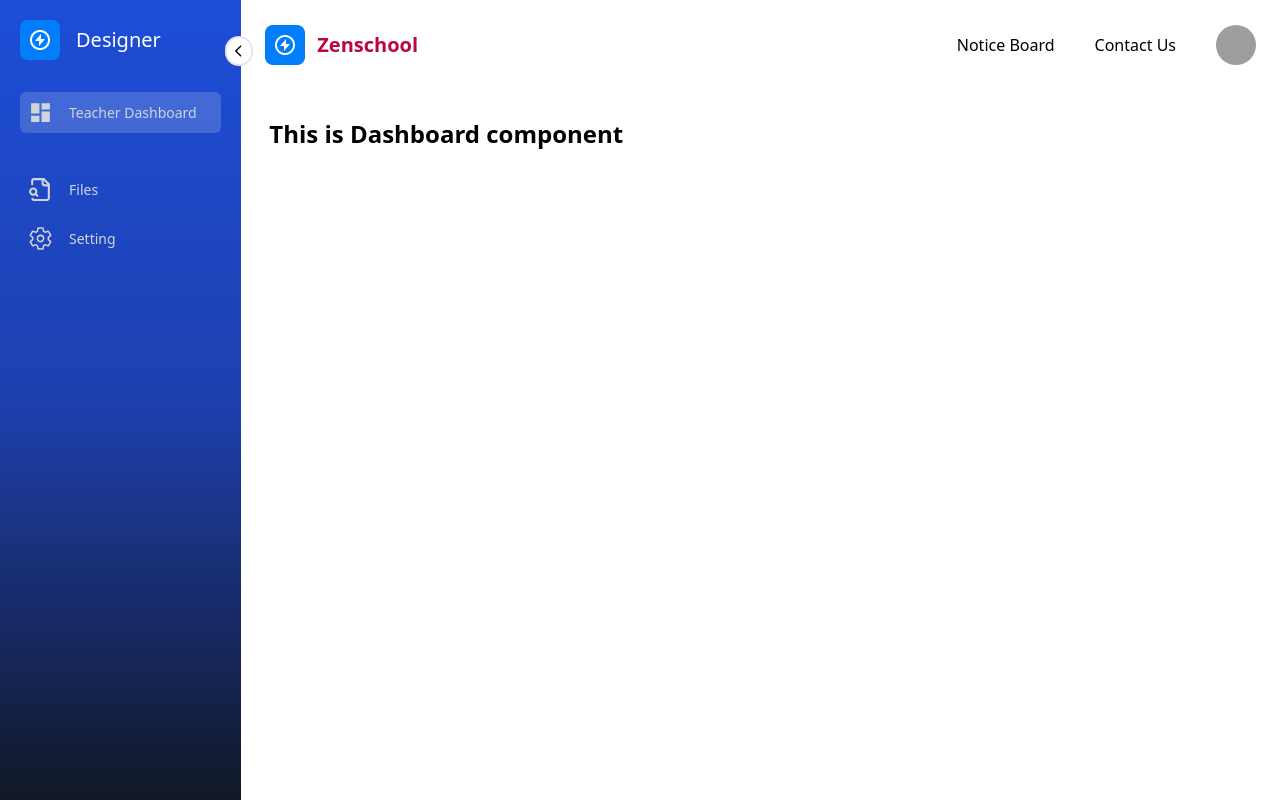
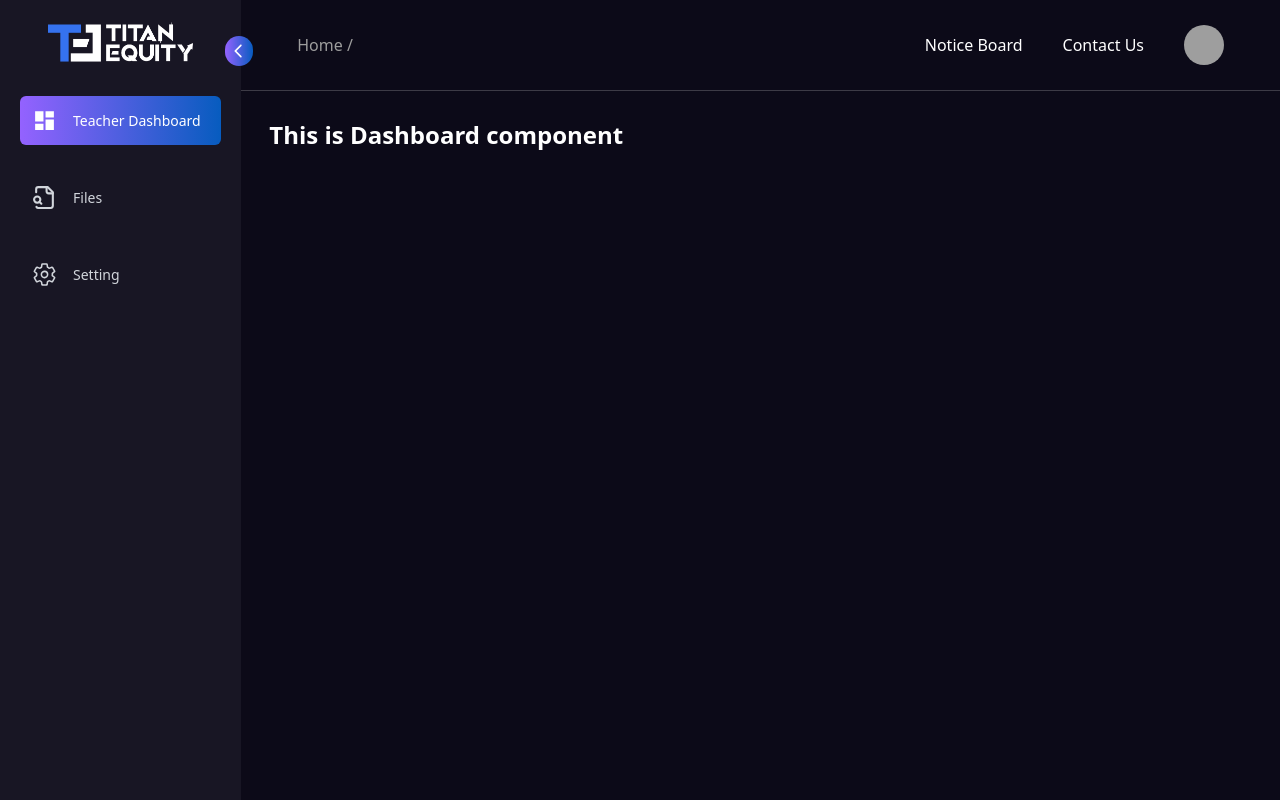
Before and after one commit to sajid1545/dashboard-layout-template, a React (Vite) app: page /dashboard in a window 1280 px wide. Built offline with nearby package versions, Linux system fonts and the light colour scheme; grey boxes are pictures that could not be loaded.

Commit message:
completed

```diff
--- a/src/components/DashboardLayout.jsx
+++ b/src/components/DashboardLayout.jsx
@@ -1,7 +1,8 @@
 import { useEffect, useRef, useState } from "react";
 import { RxCaretLeft } from "react-icons/rx";
 import { Link, Outlet, useLocation } from "react-router-dom";
-import logo from "../assets/logo.png";
+import logoMobile from "../assets/titanDashboadLogo.svg";
+import logo from "../assets/titanLogo.png";
 import { sidebarRoutesGenerator } from "../utils/DashboardRoutesGenerator";
 import DashboardNavbar from "./DashboardNav";
 
@@ -28,36 +29,41 @@ const DashboardLayout = () => {
 	const pathname = useLocation().pathname;
 
 	return (
-		<div className="flex">
+		<div className="flex bg-[#0C0A18] text-white">
 			{/* Sidebar */}
 			<div
 				ref={wrapperRef}
 				className={`${
 					open ? "w-72" : "w-20"
-				} bg-gradient-to-b from-blue-700 via-blue-800 to-gray-900 text-white h-screen p-2 lg:p-5 pt-8 relative duration-300 min-h-svh`}>
+				} bg-[#181624] text-[#9D9D9D] h-screen p-2 lg:p-5 pt-8 relative duration-300 min-h-svh`}>
 				<RxCaretLeft
-					color="black"
+					color="white"
 					size={30}
-					className={`absolute cursor-pointer -right-3 top-9 w-7 rounded-full border-2 z-50 bg-white ${!open && "rotate-180"}`}
+					className={`absolute cursor-pointer -right-3 top-9 w-7 rounded-full  z-50 bg-gradient-to-r from-[#9462FF] to-[#075CBF] ${
+						!open && "rotate-180"
+					}`}
 					onClick={() => setOpen(!open)}
 					aria-label="Toggle Sidebar"
 				/>
 
-				<div className="flex gap-x-4 items-center">
-					<img src={logo} className={`cursor-pointer duration-500 ${open && "rotate-[360deg]"}`} alt="Logo" />
-					<h1 className={`text-white origin-left font-medium text-xl duration-200 ${!open && "scale-0"}`}>
-						Designer
-					</h1>
+				<div className="flex gap-x-4 items-center justify-center">
+					{!open ? (
+						<img src={logoMobile} className="cursor-pointer duration-500" alt="Logo" />
+					) : (
+						<img src={logo} className={`cursor-pointer duration-500 h-11`} alt="Logo" />
+					)}
 				</div>
 				<ul className="pt-6">
 					{Menus.map((Menu, index) => (
 						<Link title={Menu.title} key={index} to={Menu.to}>
 							<li
 								className={`flex rounded-md p-2 cursor-pointer ${!open && "justify-center"} ${
-									pathname === Menu.to ? "bg-light-white" : ""
-								} text-gray-300 text-sm items-center gap-x-4 ${Menu.gap ? "mt-9" : "mt-2"}`}>
+									pathname === Menu.to ? "bg-gradient-to-r from-[#9462FF] to-[#075CBF] text-white" : "text-gray-300"
+								}  text-sm items-center gap-x-4 mb-7 p-3 ${Menu.gap ? "mt-9" : "mt-2"}`}>
 								{Menu.src}
-								<span className={`${!open && "hidden"} origin-left duration-200`}>{Menu.title}</span>
+								<span className={`${!open && "hidden"} origin-left duration-200`}>
+									{Menu.title}
+								</span>
 							</li>
 						</Link>
 					))}
--- a/src/components/DashboardNav.jsx
+++ b/src/components/DashboardNav.jsx
@@ -1,28 +1,26 @@
 import { useState } from "react";
 import { Link, useLocation } from "react-router-dom";
-import logo from "../assets/logo.png";
 
 const DashboardNavbar = () => {
 	const pathname = useLocation().pathname;
+
+	const breadcrumbs = pathname.split("/dashboard/")[1];
 
 	const [isToggleOpen, setIsToggleOpen] = useState(false);
 
 	return (
 		<>
-			<header className="relative z-20 w-full   after:absolute after:left-0 after:top-full after:z-10 after:block after:h-px after:w-full  lg:backdrop-blur-sm lg:after:hidden">
+			<header className="relative z-20 w-full bg-[#0C0A18] text-white  after:absolute after:left-0 after:top-full after:z-10 after:block after:h-px after:w-full  lg:backdrop-blur-sm lg:after:hidden border-b-[1px] border-[#FFFFFF33] px-8">
 				<div className="relative mx-auto max-w-full px-6">
 					<nav
 						aria-label="main navigation"
 						className="flex h-[5.625rem] items-center justify-between font-medium text-[#1F1F1F"
 						role="navigation">
-						<div className="hidden lg:flex items-center gap-3 ">
-							<div>
-								<img src={logo} alt="logo" />
-							</div>
+						<div className="hidden lg:flex items-center flex-col gap-3 ">
 
-							<div>
-								<h1 className="text-xl text-[#B9083D] font-bold">Zenschool</h1>
-							</div>
+							<h1 className="text-[#9D9D9D]">
+								Home / <span className="text-white capitalize"> {breadcrumbs} </span>
+							</h1>
 						</div>
 						{/*      <!-- Mobile trigger --> */}
 						<button
@@ -61,7 +59,7 @@ const DashboardNavbar = () => {
 						<ul
 							role="menubar"
 							aria-label="Select page"
-							className={`absolute flex flex-col  lg:flex-row left-0 top-0 z-[-1] h-[35rem] w-full text-center overflow-hidden  overflow-y-auto overscroll-contain bg-white/90 px-8 pb-12 pt-24 font-medium transition-[opacity,visibility] duration-300 lg:visible lg:relative lg:top-0  lg:z-0 lg:flex lg:h-full lg:w-auto lg:items-center gap-10 lg:overflow-visible lg:bg-white/0 lg:px-0 lg:py-0  lg:pt-0 lg:opacity-100 ${
+							className={`absolute flex flex-col  lg:flex-row left-0 top-0 z-[-1] h-[35rem] w-full text-center overflow-hidden  overflow-y-auto overscroll-contain bg-[#0C0A18] px-8 pb-12 pt-24 font-medium transition-[opacity,visibility] duration-300 lg:visible lg:relative lg:top-0  lg:z-0 lg:flex lg:h-full lg:w-auto lg:items-center gap-10 lg:overflow-visible lg:bg-white/0 lg:px-0 lg:py-0  lg:pt-0 lg:opacity-100 ${
 								isToggleOpen ? "visible opacity-100 backdrop-blur-sm" : "invisible opacity-0"
 							}`}>
 							<Link
--- a/src/utils/DashboardRoutesGenerator.jsx
+++ b/src/utils/DashboardRoutesGenerator.jsx
@@ -17,7 +17,7 @@ export const sidebarRoutesGenerator = (role) => {
 		case "teacher":
             roleMenus.push(
                 { title: "Teacher Dashboard", src: <MdDashboard size={25} />, to: "/dashboard" },
-				{ title: "Files ", src: <LuFileSearch size={25} />, gap: true, to: "/dashboard/files" },
+				{ title: "Files ", src: <LuFileSearch size={25} />, to: "/dashboard/files" },
 				{ title: "Setting", src: <IoSettingsOutline size={25} />, to: "/dashboard/settings" }
 			);
 			break;
```
Also changed, not shown: src/assets/titanDashboadLogo.svg (added), src/assets/titanLogo.png (added).
